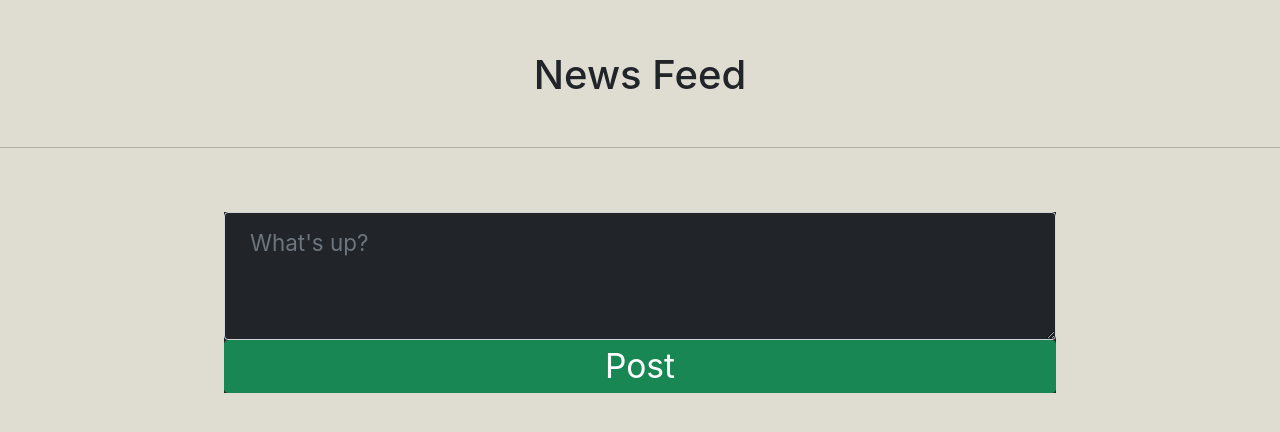
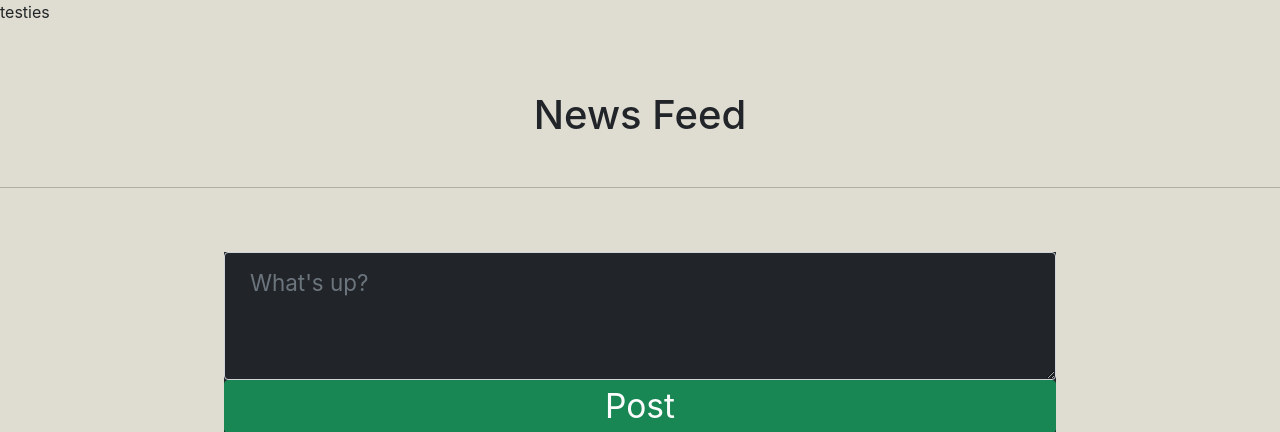
Before and after one commit to Zachj345/Social-Media-Clone-with-Messages, a Flask app: page / in a window 1280 px wide. Shown: the part 56-488 px from the top of the page. Run offline with Flask 2, Linux system fonts and the light colour scheme; the visitor is signed in with stand-in values (Sample User, id 1); data comes from the database, SQL or seed files in the repository; data that the repository does not hold is empty; some libraries are stand-ins or nearby versions.

Commit message:
this is just adding a test <p> tag

```diff
--- a/website/templates/base.html
+++ b/website/templates/base.html
@@ -150,7 +150,7 @@
         </div>
       </div>
     </nav>
-
+    <p>testies</p>
     <section>
       {% with messages = get_flashed_messages(with_categories=true) %} {% if
       messages %} {% for category, message in messages %} {% if category ==
```
